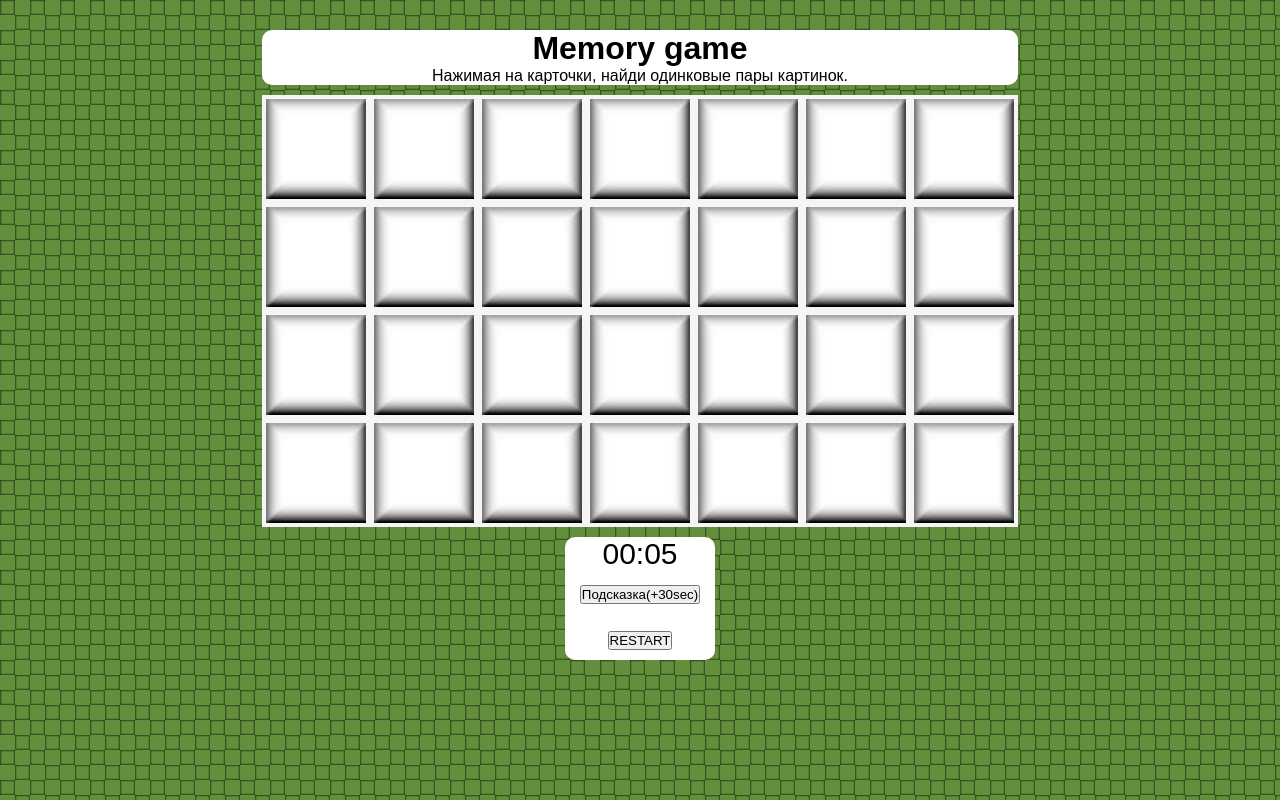
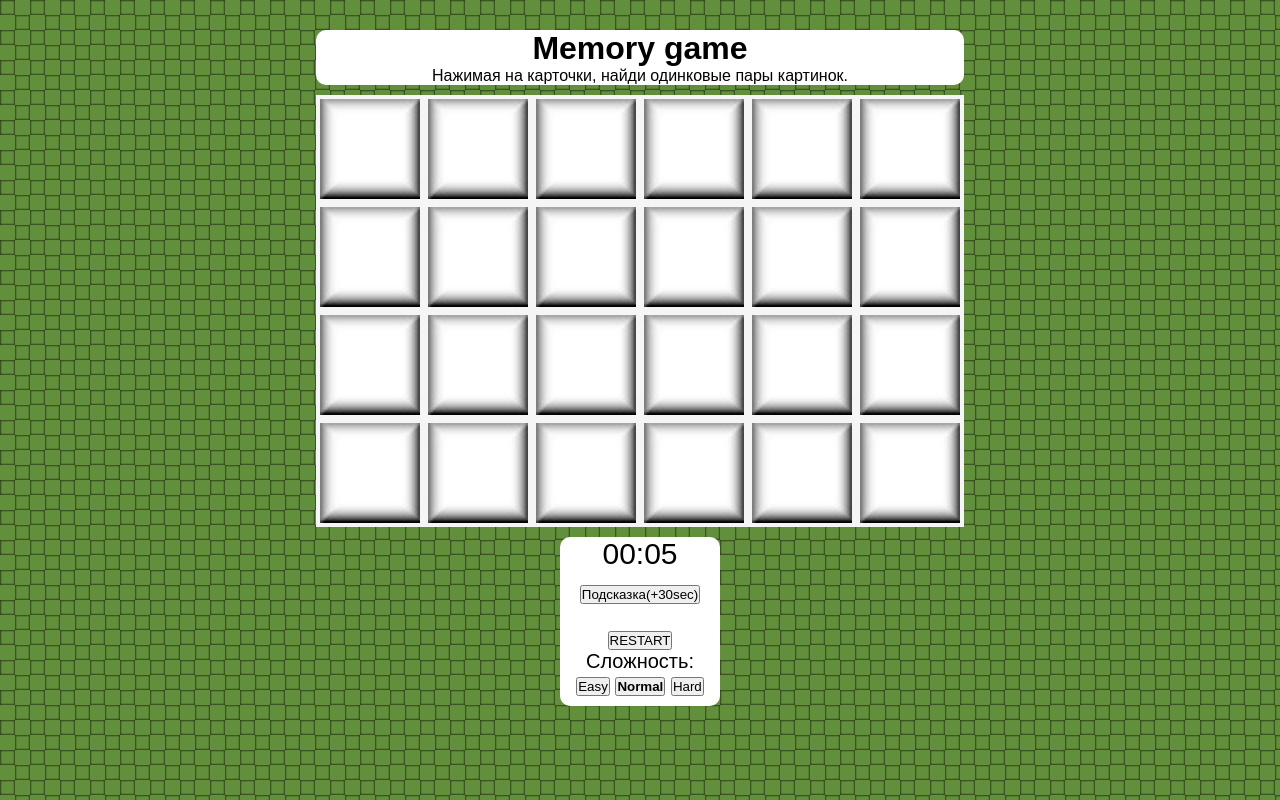
Before and after one commit to praisethewind/praisethewind.github.io, a plain HTML site: page memorygame/index.html in a window 1280 px wide. Drawn offline with Linux system fonts and the light colour scheme.

Commit message:
memorygame

```diff
--- a/memorygame/index.html
+++ b/memorygame/index.html
@@ -11,7 +11,7 @@
                 <h1>Memory game</h1>
                 <p>Нажимая на карточки, найди одинковые пары картинок.</p>
             </div>
-            <div class="cards">
+            <div id="cardsList">
                 <div class="gameButton">
                     <img id="cell_0" onclick="button(0)" src="images/default.jpg">
                 </div>
@@ -84,25 +84,19 @@
                 <div class="gameButton">
                     <img id="cell_23" onclick="button(23)" src="images/default.jpg">
                 </div>
-                <div class="gameButton">
-                    <img id="cell_24" onclick="button(24)" src="images/default.jpg">
-                </div>
-                <div class="gameButton">
-                    <img id="cell_25" onclick="button(25)" src="images/default.jpg">
-                </div>
-                <div class="gameButton">
-                    <img id="cell_26" onclick="button(26)" src="images/default.jpg">
-                </div>
-                <div class="gameButton">
-                    <img id="cell_27" onclick="button(27)" src="images/default.jpg">
-                </div>
             </div>
             <div class="text_section">
                 <div id="stopwatch"><time>00:00</time></div>
                 <div id="helpbutton"></div>
                 <br>
-                <div id="restartbutton">
+                <div>
                     <input type="button" value="RESTART" onclick="restart()">
+                </div>
+                <div>
+                    <p>Сложность:</p>
+                    <input class="difficultyButton" type="button" value="Easy" onclick="changeCells(5)">
+                    <input class="difficultyButton" type="button" value="Normal" onclick="changeCells(6)">
+                    <input class="difficultyButton" type="button" value="Hard" onclick="changeCells(7)">
                 </div>
             </div>
         </div>
--- a/memorygame/script.js
+++ b/memorygame/script.js
@@ -1,11 +1,15 @@
-const cardsAmount = 28;
-let cards = [],
+let cardsAmount = 24,
+    cards,
     pressedButton = null,
     timerInAction = false,
-    seconds = 0, minutes = 0, t,
+    seconds, minutes, t,
     sw = document.getElementById('stopwatch');
 
+// First start
 restart();
+
+// Bold text for botton "normal"
+document.getElementsByClassName('difficultyButton')[1].style.fontWeight = 'bold';
 
 // Stopwatch
 function add() {
@@ -14,18 +18,18 @@ function add() {
         seconds %= 60;
         minutes++;
     }
-    sw.textContent = (minutes ? (minutes > 9 ? minutes : "0" + minutes) : "00") + ":" + (seconds > 9 ? seconds : "0" + seconds);
+    sw.textContent = (minutes ? (minutes > 9 ? minutes : '0' + minutes) : '00') + ':' + (seconds > 9 ? seconds : '0' + seconds);
     timer();
 }
-
 function timer() {
     t = setTimeout(add, 1000);
 }
 
+// Restart game (regenerate cards)
 function restart() {
-    sw.textContent = "00:00";
+    if (timerInAction) return;
+    sw.textContent = '00:00';
     seconds = 0; minutes = 0;
-    if(timerInAction) return;
     cards = [];
     //Random generation of cards
     for(let i = 0; i < cardsAmount/2; i++){
@@ -41,41 +45,44 @@ function restart() {
     }
 
     for(let i = 0; i < cardsAmount; i++){
-        document.getElementById("cell_" + i).src = "images/default.jpg";
+        document.getElementById('cell_' + i).src = 'images/default.jpg';
     }
 
-    document.getElementById("helpbutton").innerHTML = '<input type="button" value="Подсказка(+30sec)" onclick="helpButton()">';
+    document.getElementById('helpbutton').innerHTML = '<input type="button" value="Подсказка(+30sec)" onclick="helpButton()">';
+    // timer restart
     clearTimeout(t);
     timer();
 }
 
+// On press on card func
 function button(targetCellNumber){
-    let strCellNumber = "cell_" + targetCellNumber;
-    let strCards = "images/" + cards[targetCellNumber] + ".png";
+    let strCellNumber = 'cell_' + targetCellNumber;
+    let strCards = 'images/' + cards[targetCellNumber] + '.png';
 
-    if((document.getElementById(strCellNumber).src.indexOf("images/blank.jpg") != -1) || targetCellNumber == pressedButton || timerInAction){
+    if((document.getElementById(strCellNumber).src.indexOf('images/blank.jpg') != -1) || targetCellNumber == pressedButton || timerInAction){
         return;
     }
 
     if(pressedButton != null){
         //If cards are the same
-        if(strCards == "images/" + cards[pressedButton] + ".png"){
-            console.log("The same: " + targetCellNumber + " and " + pressedButton);
+        if(strCards == 'images/' + cards[pressedButton] + '.png'){
+            console.log('The same: ' + targetCellNumber + ' and ' + pressedButton);
 
             timerInAction = true;
             setTimeout(function(){
-                document.getElementById(strCellNumber).src = "images/blank.jpg";
-                document.getElementById("cell_" + pressedButton).src = "images/blank.jpg";
+                document.getElementById(strCellNumber).src = 'images/blank.jpg';
+                document.getElementById('cell_' + pressedButton).src = 'images/blank.jpg';
                 timerInAction = false;
                 pressedButton = null;
+                // Is every card is white?
                 endGameCheck();
             }, 1000);
         }else{
         //Not the same
             timerInAction = true;
             setTimeout(function(){
-                document.getElementById(strCellNumber).src = "images/default.jpg";
-                document.getElementById("cell_" + pressedButton).src = "images/default.jpg";
+                document.getElementById(strCellNumber).src = 'images/default.jpg';
+                document.getElementById('cell_' + pressedButton).src = 'images/default.jpg';
                 pressedButton = null;
                 timerInAction = false;
             }, 1500);
@@ -87,43 +94,72 @@ function button(targetCellNumber){
     document.getElementById(strCellNumber).src = strCards;
 }
 
+// Highligth all cards for 3 sec. Adds 30 sec on timer
 function helpButton(){
     if(timerInAction) return;
     for(let i = 0; i < cardsAmount; i++){
-        if(document.getElementById("cell_" + i).src.indexOf("images/blank.jpg") == -1)
-            document.getElementById("cell_" + i).src = "images/" + cards[i] + ".png";
+        if(document.getElementById('cell_' + i).src.indexOf('images/blank.jpg') == -1)
+            document.getElementById('cell_' + i).src = 'images/' + cards[i] + '.png';
     }
 
     for(let i = 0; i < cardsAmount; i++){
         timerInAction = true;
         setTimeout(function(){
-            if(document.getElementById("cell_" + i).src.indexOf("images/blank.jpg") == -1)
-                document.getElementById("cell_" + i).src = "images/default.jpg";
+            if(document.getElementById('cell_' + i).src.indexOf('images/blank.jpg') == -1)
+                document.getElementById('cell_' + i).src = 'images/default.jpg';
             timerInAction = false;
         }, 3000);
     }
     seconds += 30;
 }
 
+// Random int number generate
 function randomInteger(min, max) {
     var rand = min + Math.random() * (max + 1 - min);
     rand = Math.floor(rand);
     return rand;
 }
 
+// Is every pair of cards is found
 function endGameCheck() {
     for(let i = 0; i < cardsAmount; i++){
-        if(document.getElementById("cell_" + i).src.indexOf("images/blank.jpg") == -1){
+        if(document.getElementById('cell_' + i).src.indexOf('images/blank.jpg') == -1){
             return;
         }
     }
+    // Stop timer
     clearTimeout(t);
     timerInAction = true;
     setTimeout(function(){
         for(let i = 0; i < cardsAmount; i++)
-            document.getElementById("cell_" + i).src = "images/" + cards[i] + ".png";
+            document.getElementById('cell_' + i).src = 'images/' + cards[i] + '.png';
         timerInAction = false;
     }, 300);
 
-    document.getElementById("helpbutton").innerHTML = "Level complete<br>Want restart?";
+    document.getElementById('helpbutton').innerHTML = 'Level complete<br>Want restart?';
 }
+
+// Change difficulty level (number of columns - 5,6,7)
+function changeCells(columns) {
+    if(cardsAmount/4 == columns || timerInAction)
+        return;
+    else if(cardsAmount/4 > columns) {
+        for(let i = cardsAmount-1; i > columns*4-1; i--) {
+            document.getElementsByClassName('gameButton')[i].remove();
+        }
+    } else if(cardsAmount/4 < columns) {
+        for(let i = cardsAmount; i < columns*4; i++) {
+            let parent = document.createElement('div');
+            parent.className = 'gameButton';
+            parent.innerHTML = '<img id="cell_' + i + '" onclick="button(' + i + ')" src="images/default.jpg">';
+            cardsList.appendChild(parent);
+        }
+    }
+    for(let i = 0; i < 3; i++) {
+        document.getElementsByClassName('difficultyButton')[i].style.fontWeight = 'normal';
+    }
+    document.getElementsByClassName('difficultyButton')[columns-5].style.fontWeight = 'bold';
+    document.querySelector('.main_section').style.width = (columns*108) + 'px';
+    cardsAmount = columns*4;
+    restart();
+}
--- a/memorygame/style.css
+++ b/memorygame/style.css
@@ -8,7 +8,7 @@ body {
 }
 
 .main_section {
-    width: 756px;
+    width: 648px;
     margin: 30px auto 0;
     display: flex;
     justify-content: center;
@@ -25,7 +25,7 @@ body {
     border-radius: 10px;
 }
 
-.cards {
+#cardsList {
     width: 100%;
 }
 
@@ -49,7 +49,7 @@ body {
     font-family: Arial, Helvetica, sans-serif;
     font-size: 20px;
     margin-top: 10px;
-    width: 150px;
+    width: 160px;
     text-align: center;
     background: white;
     padding-bottom: 10px;
```
